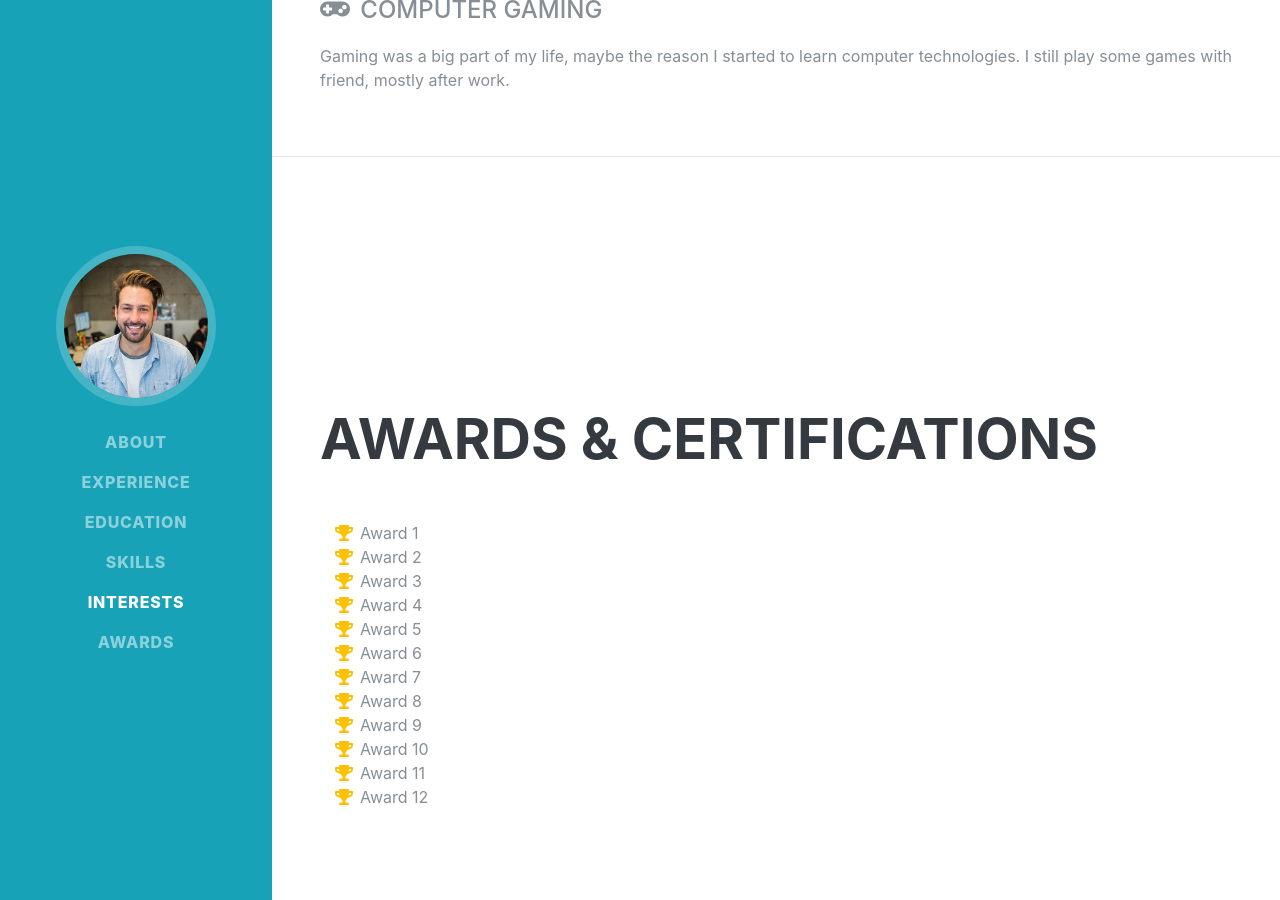
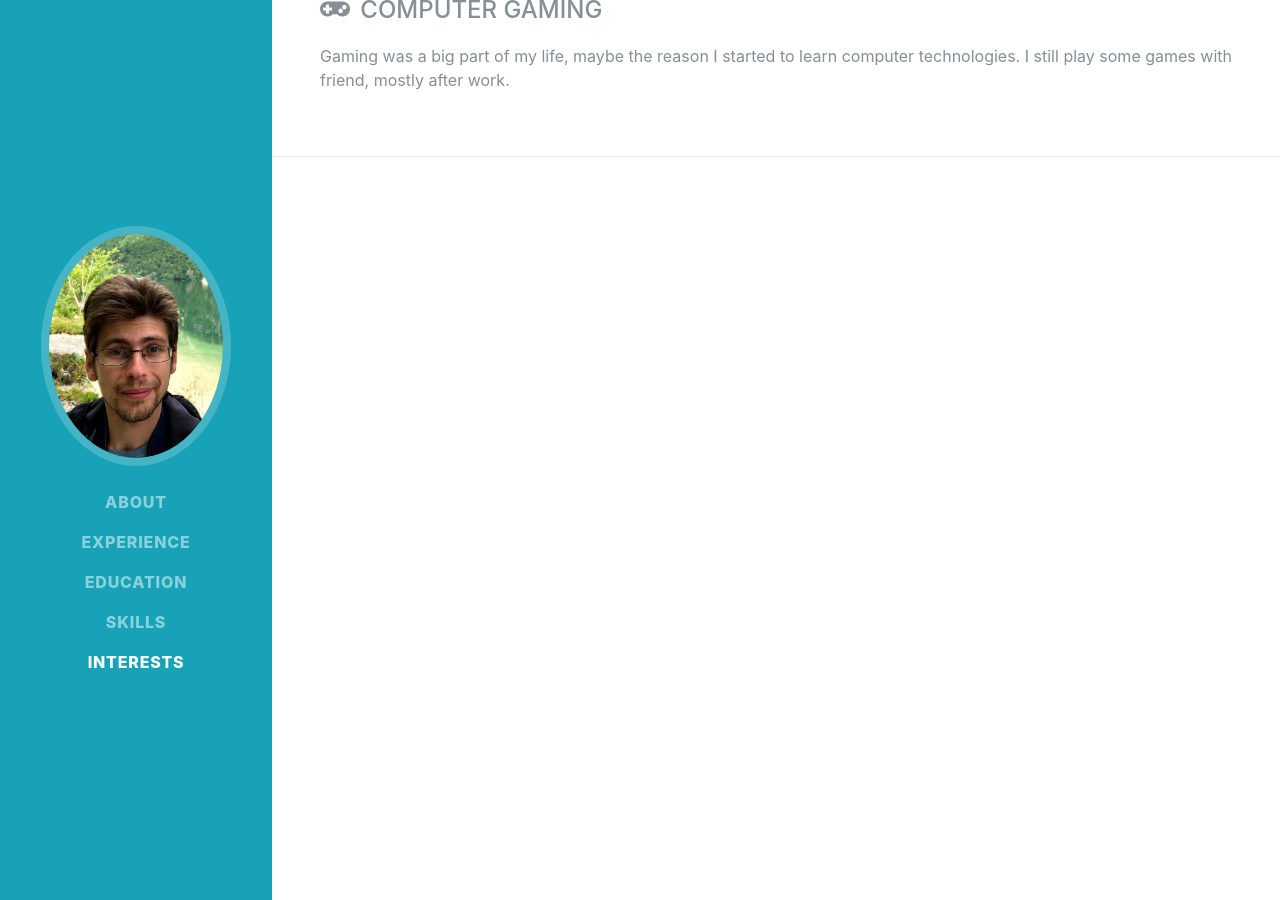
Before and after one commit to Tmpv/tmpv.github.io, a Jekyll site: the page built from index.html, in a window 1280 px wide and 900 px high, scrolled down 6337 px. Built offline with Jekyll 4.4.1, drawn with Linux system fonts in a browser that asks for light colours; some web fonts are replaced.

Commit message:
Change avatar

```diff
--- a/_page_sections/awards.html
+++ b/_page_sections/awards.html
@@ -1,7 +1,7 @@
 ---
 caption: Awards
 href: awards
-visible: true
+visible: false
 position: 5
 ---
 <h2 class="mb-5">Awards &amp; Certifications</h2>
--- a/_sass/_nav.scss
+++ b/_sass/_nav.scss
@@ -29,8 +29,8 @@
       margin: auto auto 0;
       padding: 0.5rem;
       .img-profile {
-        max-width: 10rem;
-        max-height: 10rem;
+        max-width: 15rem;
+        max-height: 15rem;
         border: 0.5rem solid fade-out($white, 0.8);
       }
     }
```
Also changed, not shown: assets/img/profile.jpg.
